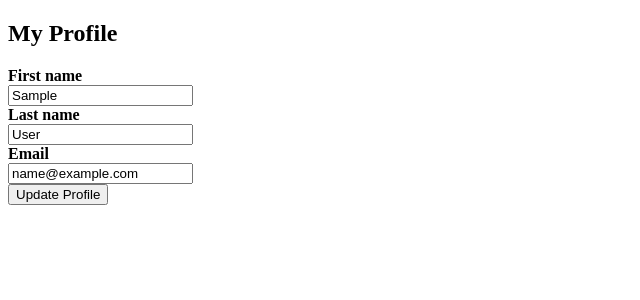
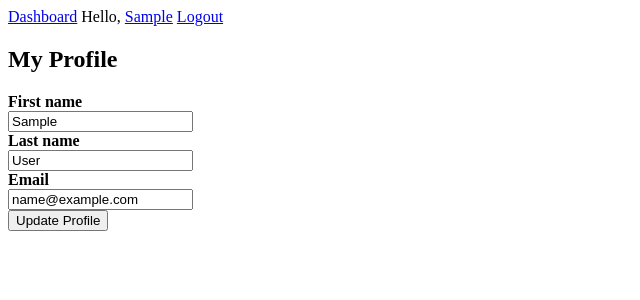
Before and after one commit to jtutor26/video_chat, a Django app: page /profile/ in a window 1280 px wide. Shown: the top 300 px of the page, without its empty margins (0-640 px from the left). Run offline with Django 5.2, Linux system fonts and the light colour scheme; the visitor is signed in with stand-in values (Sample User, id 1).

Commit message:
nav bar edit

```diff
--- a/config/templates/base.html
+++ b/config/templates/base.html
@@ -3,7 +3,16 @@
     <title>VideoChat - {%block title%}{%endblock title%}</title>
 </head>
 <body>
-    <!--NEED A NAV BAR-->
+    <nav>
+        <a href="{%url 'dashboard'%}">Dashboard</a> <!--NEED TO CREATE DASHBOARD-->
+        {% if user.is_authenticated %}
+            <span>Hello, <a href="{% url 'profile' %}">{{ user.first_name }}</a></span> <!--NEED TO CHANGE THIS TO A 'Edit Account' BUTTON-->
+            <a href="{% url 'logout' %}">Logout</a>
+        {% else %}
+            <a href="{% url 'login' %}">Login</a>
+            <a href="{% url 'register' %}">Register</a>
+        {% endif %}
+    </nav>
     {%block content%}
     {%endblock content%}
 </body>
```
